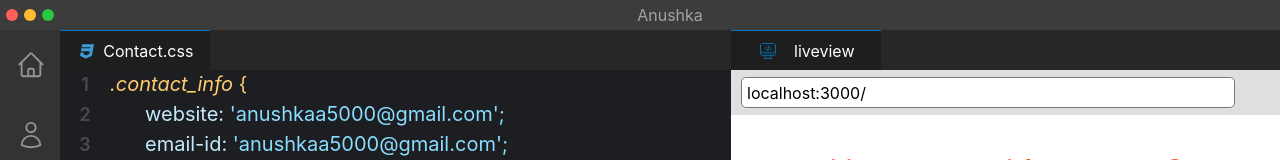
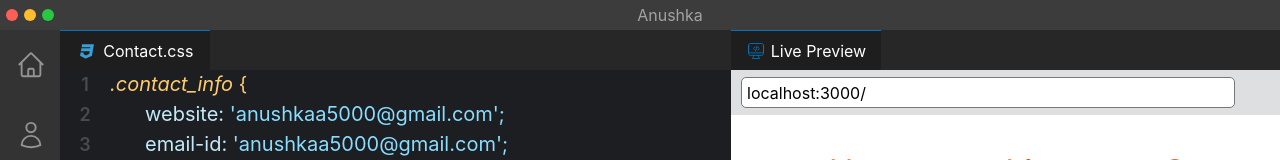
Before and after one commit to anushkadeshpande/vscode-theme-portfolio, a React (Create React App) app: page /contact in a window 1280 px wide. Shown: the top 160 px of the page. Built offline with nearby package versions, Linux system fonts and the light colour scheme.

Commit message:
refactor: Changed tab header

```diff
--- a/src/components/TabBar.js
+++ b/src/components/TabBar.js
@@ -14,7 +14,7 @@ const TabBar = ({tabName}) => {
         setCurrentData({Logo: Logo, TabHead: "Me"})
       else if(tabName === 'Contact')
         setCurrentData({Logo: CSSLogo, TabHead: "Contact.css"})
-      else if(tabName === 'liveview')
+      else if(tabName === 'Live Preview')
         setCurrentData({Logo: Logo, TabHead: tabName})
     }, [currentTab, tabName])
 
--- a/src/pages/Contact.js
+++ b/src/pages/Contact.js
@@ -46,7 +46,7 @@ const Contact = () => {
         </div>
 
         <div className="Contact__rhs">
-        <TabBar tabName="liveview" />
+        <TabBar tabName="Live Preview" />
 <ContactBrowser />
     </div>
         </div>
```
